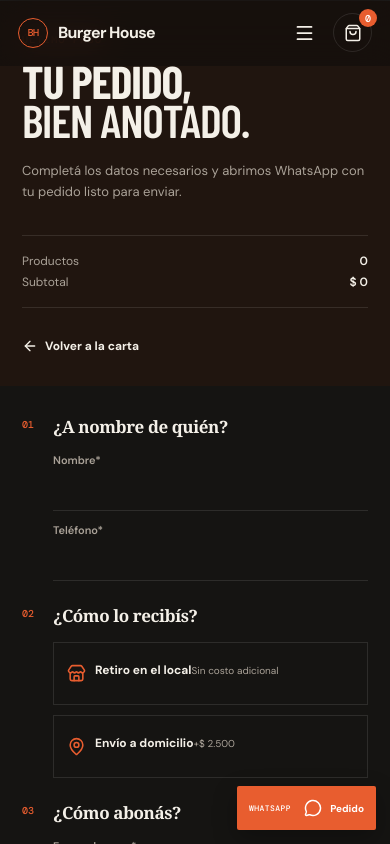
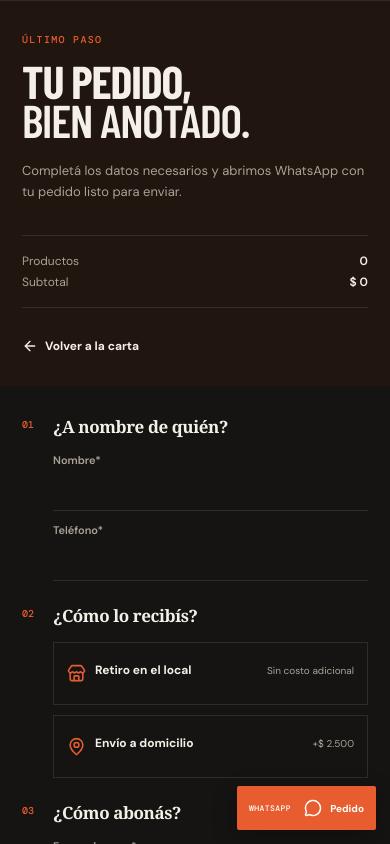
Before and after one commit to Tobixpdl/Burger-House, a React (Vite) app: page / in a window 390 px wide. Both pictures are taken after a click on the button "Armar pedido". Shown: the part 8301-9145 px from the top of the page. Built offline with nearby package versions, Linux system fonts and the light colour scheme; a web font is replaced by a local one.

Commit message:
Arreglo de visuales

```diff
--- a/src/index.css
+++ b/src/index.css
@@ -105,3 +105,42 @@ footer{padding:52px max(32px,calc((100vw - var(--content))/2)) 21px;display:grid
 .about > div > h2:first-child{
   margin-top:0
 }
+
+/* Checkout and mobile floating action fixes */
+html,
+body,
+#root{
+  max-width:100%;
+  overflow-x:hidden
+}
+.delivery-options label > span{
+  min-width:0;
+  display:flex;
+  align-items:center;
+  justify-content:space-between;
+  gap:16px
+}
+.delivery-options b,
+.delivery-options small{
+  min-width:0
+}
+.delivery-options small{
+  text-align:right;
+  white-space:nowrap
+}
+@media(max-width:680px){
+  .whatsapp-float{
+    right:max(14px,env(safe-area-inset-right));
+    bottom:max(14px,env(safe-area-inset-bottom));
+    max-width:calc(100dvw - 28px);
+    box-sizing:border-box;
+    white-space:nowrap;
+    transform:none
+  }
+  .whatsapp-float:hover{
+    transform:none
+  }
+  .delivery-options label{
+    grid-template-columns:19px minmax(0,1fr)
+  }
+}
```
